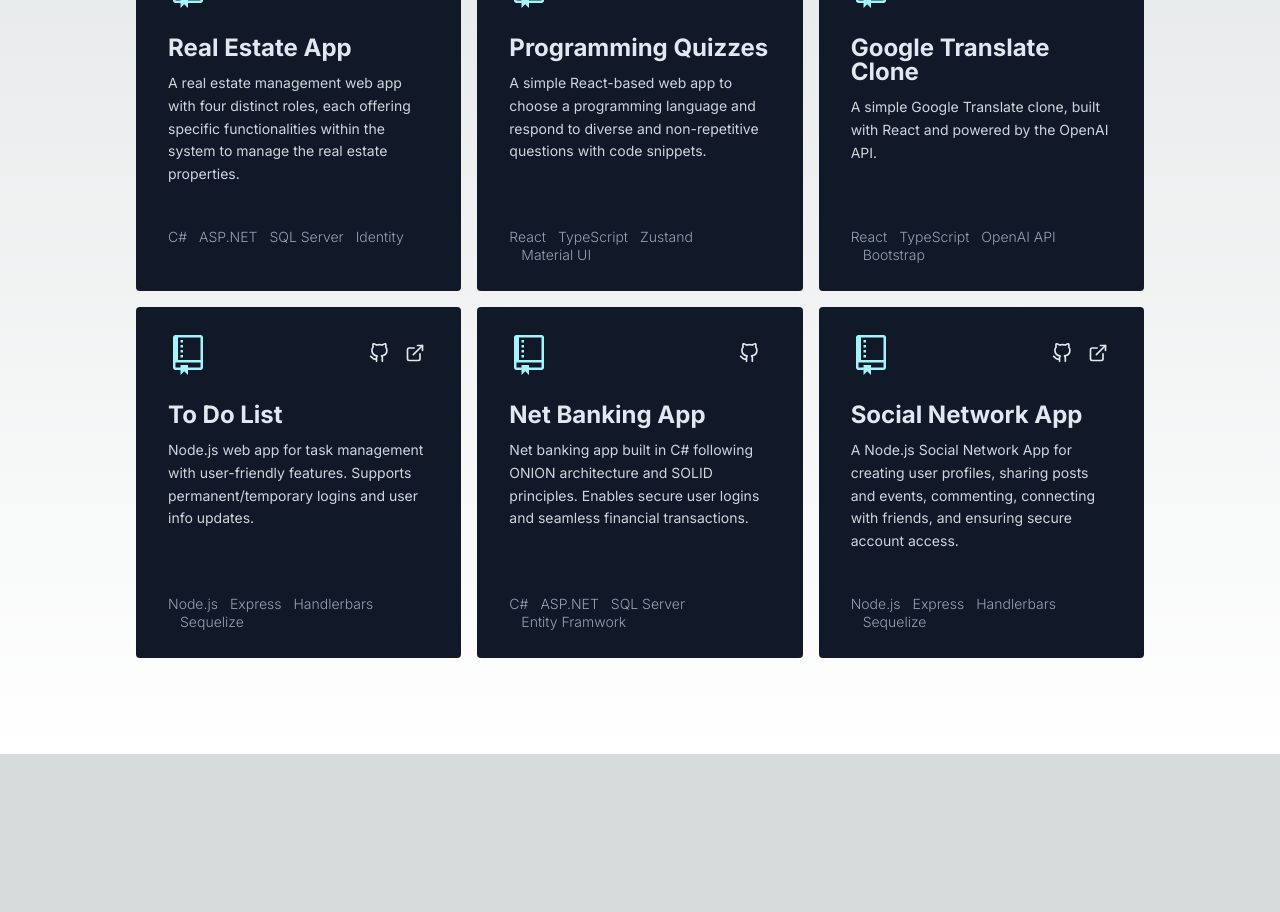
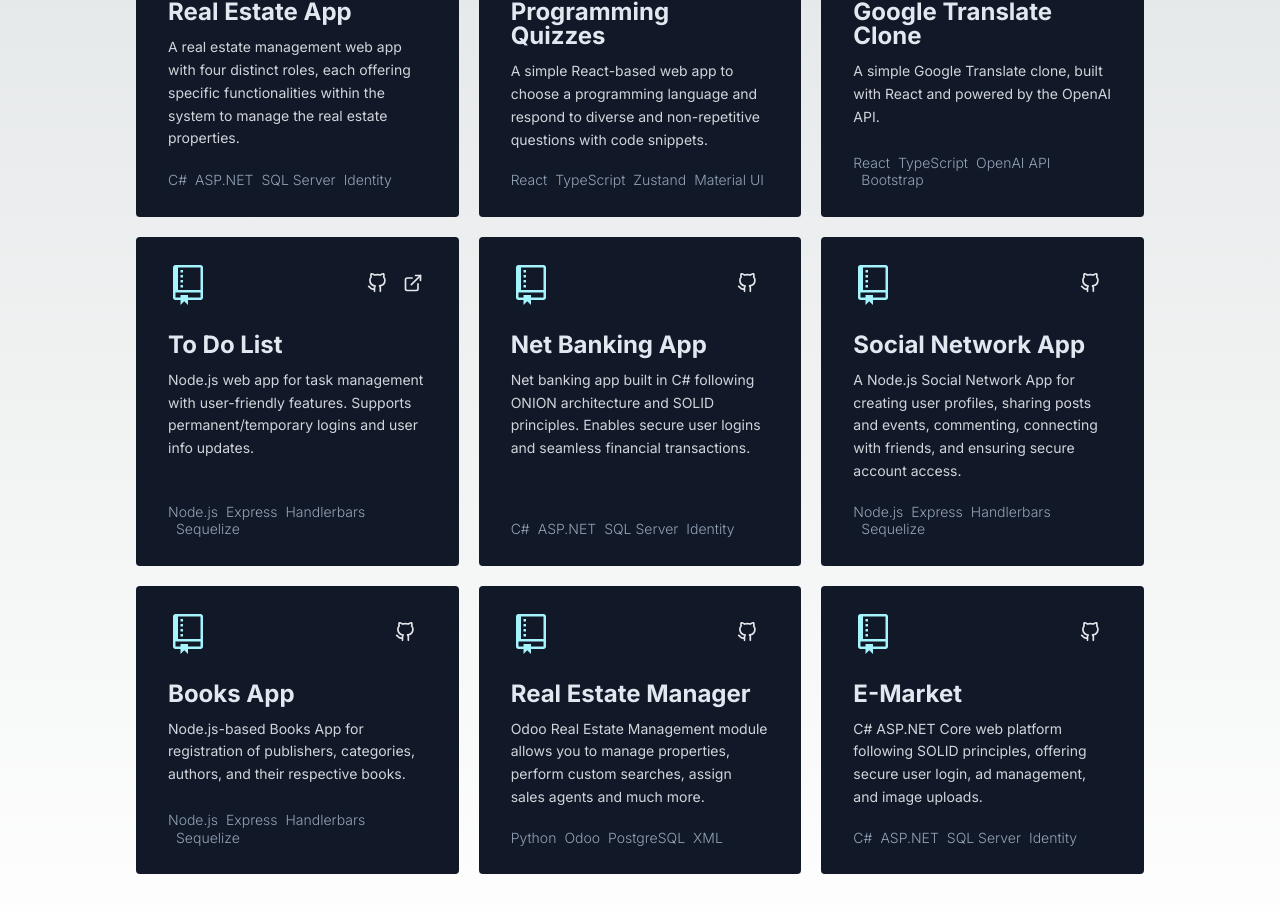
Before and after one commit to fraineralex/fraineralex.dev, a Next.js app: page /projects in a window 1280 px wide. Shown: the part 640-1552 px from the top of the page. Before the commit the page ends 1394 px from the top, so only its background shows below. Built offline with nearby package versions, Linux system fonts and the light colour scheme.

Commit message:
add: some projects to the all projects section

```diff
--- a/src/app/projects/page.tsx
+++ b/src/app/projects/page.tsx
@@ -17,7 +17,7 @@ export default function Projects () {
             All Projects
           </h1>
         </header>
-        <ul className='grid grid-cols-1 sm:grid-cols-2 md:grid-cols-3 gap-4 list-none mt-10 lg:px-10'>
+        <ul className='grid grid-cols-1 sm:grid-cols-2 md:grid-cols-3 gap-5 list-none mt-10 lg:px-10'>
           <AllProjectsCard />
         </ul>
       </section>
--- a/src/app/ui/projects/all-projects-cards.tsx
+++ b/src/app/ui/projects/all-projects-cards.tsx
@@ -13,7 +13,7 @@ export default function AllProjectsCard () {
       <ProjectCard
         title='To Do App'
         description='A single page app to manage todos, the todos are synchronized with a backend service provided by jsonbin.io, ensuring data persistence.'
-        technologies={['React', 'TypeScript', 'Auto Animate', 'JSONBin']}
+        technologies={['React', 'TypeScript', 'AutoAnimate', 'JSONBin']}
         deployUrl='https://frainer-todo-app.surge.sh'
         githubRepositoryUrl='https://github.com/fraineralex/learning-react/blob/main/projects/08-todo-app-typescript'
       />
@@ -35,13 +35,13 @@ export default function AllProjectsCard () {
         description='A simple React-based web app to choose a programming language and respond to diverse and non-repetitive questions with code snippets.'
         technologies={['React', 'TypeScript', 'Zustand', 'Material UI']}
         deployUrl='https://programming-quizzes.surge.sh'
-        githubRepositoryUrl='https://github.com/fraineralex/learning-react/tree/main/projects/14-programming-quizzes-with-zustand'
+        githubRepositoryUrl='https://github.com/fraineralex/learning-react/tree/main/projects/09-google-translate-clone'
       />
       <ProjectCard
         title='Google Translate Clone'
         description='A simple Google Translate clone, built with React and powered by the OpenAI API.'
         technologies={['React', 'TypeScript', 'OpenAI API', 'Bootstrap']}
-        deployUrl='https://programming-quizzes.surge.sh'
+        deployUrl='https://frainer-google-translate.surge.sh/'
         githubRepositoryUrl='https://github.com/fraineralex/learning-react/tree/main/projects/14-programming-quizzes-with-zustand'
       />
 
@@ -58,7 +58,7 @@ export default function AllProjectsCard () {
         title='Net Banking App'
         description='
         Net banking app built in C# following ONION architecture and SOLID principles. Enables secure user logins and seamless financial transactions.'
-        technologies={['C#', 'ASP.NET', 'SQL Server', 'Entity Framwork']}
+        technologies={['C#', 'ASP.NET', 'SQL Server', 'Identity']}
         githubRepositoryUrl='https://github.com/fraineralex/InternetBanking-App'
       />
 
@@ -67,8 +67,33 @@ export default function AllProjectsCard () {
         description='
         A Node.js Social Network App for creating user profiles, sharing posts and events, commenting, connecting with friends, and ensuring secure account access.'
         technologies={['Node.js', 'Express', 'Handlerbars', 'Sequelize']}
-        deployUrl='https://socialnetwork.up.railway.app'
+        /* deployUrl='https://socialnetwork.up.railway.app' */
         githubRepositoryUrl='https://github.com/fraineralex/Social-Network-App'
+      />
+
+      <ProjectCard
+        title='Books App'
+        description='
+        Node.js-based Books App for registration of publishers, categories, authors, and their respective books.'
+        technologies={['Node.js', 'Express', 'Handlerbars', 'Sequelize']}
+        /* deployUrl='https://book.up.railway.app/' */
+        githubRepositoryUrl='https://github.com/fraineralex/Books-App'
+      />
+
+      <ProjectCard
+        title='Real Estate Manager'
+        description='
+        Odoo Real Estate Management module allows you to manage properties, perform custom searches, assign sales agents and much more.'
+        technologies={['Python', 'Odoo', 'PostgreSQL', 'XML']}
+        githubRepositoryUrl='https://github.com/fraineralex/Books-App'
+      />
+
+      <ProjectCard
+        title='E-Market'
+        description='
+        C# ASP.NET Core web platform following SOLID principles, offering secure user login, ad management, and image uploads.'
+        technologies={['C#', 'ASP.NET', 'SQL Server', 'Identity']}
+        githubRepositoryUrl='https://github.com/fraineralex/E-Market-App'
       />
     </>
   )
--- a/src/components/project/project-card-square.tsx
+++ b/src/components/project/project-card-square.tsx
@@ -45,7 +45,7 @@ export default function ProjectCardSquare ({
       onClick={handleClick}
     >
       <article className='decoration-none shadow-md flex flex-col items-center relative h-full p-8 py-7 rounded bg-gray-900'>
-        <header className='lg:min-h-[30vh]'>
+        <header className='lg:min-h-[20vh]'>
           <div className='flex justify-between items-center mb-7'>
             <span className='text-cyan-200'>
               <GoRepo className='w-10 h-10 align-middle' />
@@ -89,8 +89,8 @@ export default function ProjectCardSquare ({
             {description}
           </p>
         </header>
-        <footer className='self-start'>
-          <ul className='flex flex-wrap list-none mt-5 space-x-3 leading-tight text-sm font-light'>
+        <footer className='self-start mt-auto'>
+          <ul className='flex flex-wrap list-none mt-5 space-x-2 leading-tight text-sm font-light'>
             {technologies.length > 0 &&
               technologies.map((tech, index) => <li key={index}>{tech}</li>)}
           </ul>
--- a/src/sections/projects.tsx
+++ b/src/sections/projects.tsx
@@ -174,7 +174,7 @@ export default function Projects () {
               </strong>
               <span className='whitespace-nowrap'>
                 <strong className='border-b border-transparent pb-px transition group-hover:border-teal-300 motion-reduce:transition-none font-semibold'>
-                  Project Achive
+                  Project Archive
                 </strong>
                 <ArrowRigthIcon />
               </span>
```
